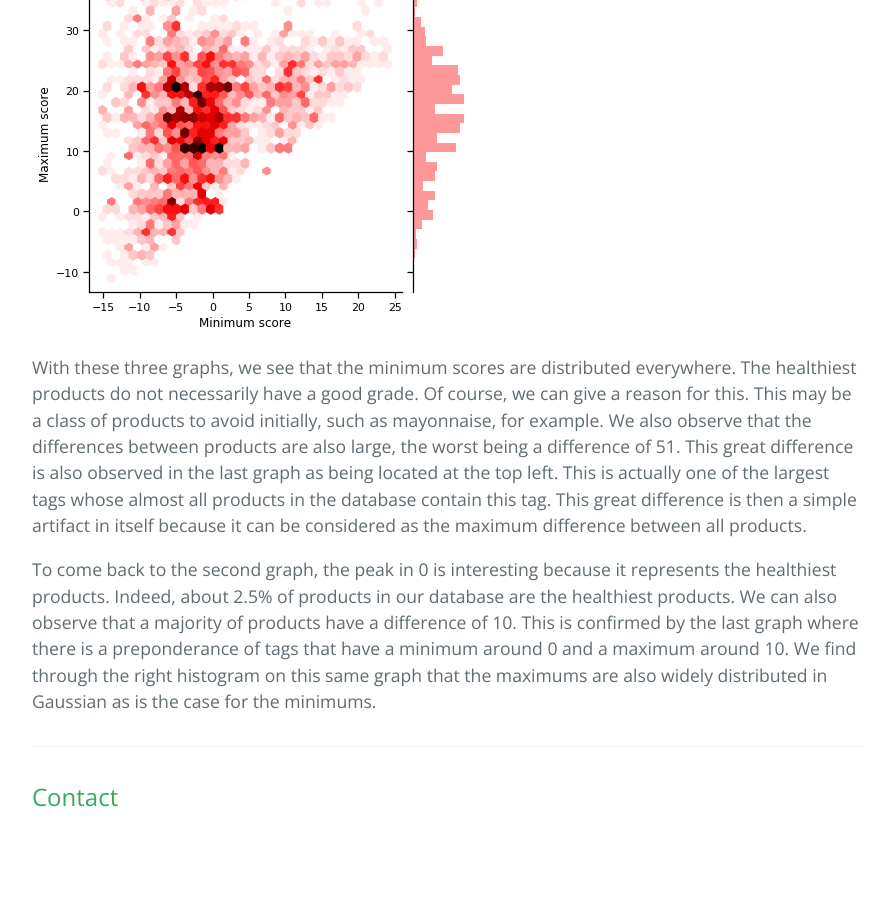
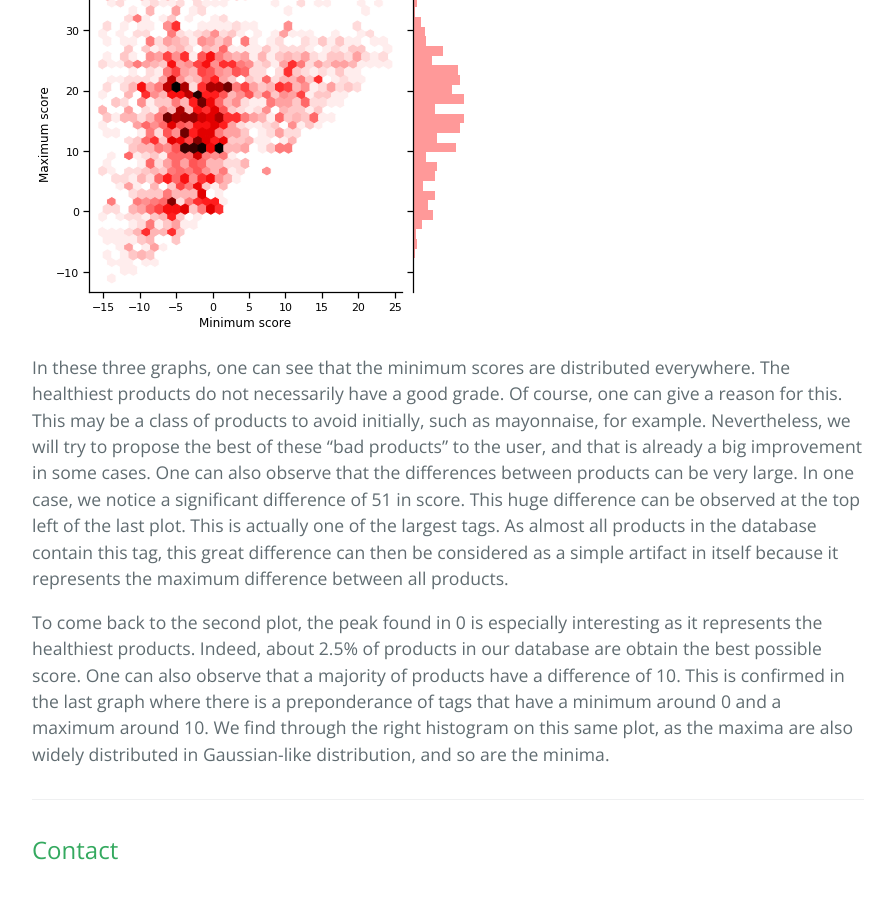
Before and after one commit to NutriTeam/Nutri_Score, a Jekyll site: the page built from algo.md, in a window 1280 px wide and 900 px high, scrolled down 3684 px. Shown: the whole window, without its empty margins (192-1085 px from the left). Built offline with Jekyll 4.4.1, drawn with Linux system fonts in a browser that asks for light colours; before the commit the page ends 4531 px from its top, so only the background shows below that.

Commit message:
Update algo.md

```diff
--- a/algo.md
+++ b/algo.md
@@ -40,6 +40,6 @@ To give an even better idea of the distribution of scores by tags, we also plott
 
 ![png](./image/max_min_score.png)
 
-With these three graphs, we see that the minimum scores are distributed everywhere. The healthiest products do not necessarily have a good grade. Of course, we can give a reason for this. This may be a class of products to avoid initially, such as mayonnaise, for example. We also observe that the differences between products are also large, the worst being a difference of 51. This great difference is also observed in the last graph as being located at the top left. This is actually one of the largest tags whose almost all products in the database contain this tag. This great difference is then a simple artifact in itself because it can be considered as the maximum difference between all products.
+In these three graphs, one can see that the minimum scores are distributed everywhere. The healthiest products do not necessarily have a good grade. Of course, one can give a reason for this. This may be a class of products to avoid initially, such as mayonnaise, for example. Nevertheless, we will try to propose the best of these "bad products" to the user, and that is already a big improvement in some cases. One can also observe that the differences between products can be very large. In one case, we notice a significant difference of 51 in score. This huge difference can be observed at the top left of the last plot. This is actually one of the largest tags. As almost all products in the database contain this tag, this great difference can then be considered as a simple artifact in itself because it represents the maximum difference between all products.
 
-To come back to the second graph, the peak in 0 is interesting because it represents the healthiest products. Indeed, about 2.5% of products in our database are the healthiest products. We can also observe that a majority of products have a difference of 10. This is confirmed by the last graph where there is a preponderance of tags that have a minimum around 0 and a maximum around 10. We find through the right histogram on this same graph that the maximums are also widely distributed in Gaussian as is the case for the minimums.
+To come back to the second plot, the peak found in 0 is especially interesting as it represents the healthiest products. Indeed, about 2.5% of products in our database are obtain the best possible score. One can also observe that a majority of products have a difference of 10. This is confirmed in the last graph where there is a preponderance of tags that have a minimum around 0 and a maximum around 10. We find through the right histogram on this same plot, as the maxima are also widely distributed in Gaussian-like distribution, and so are the minima.
```
